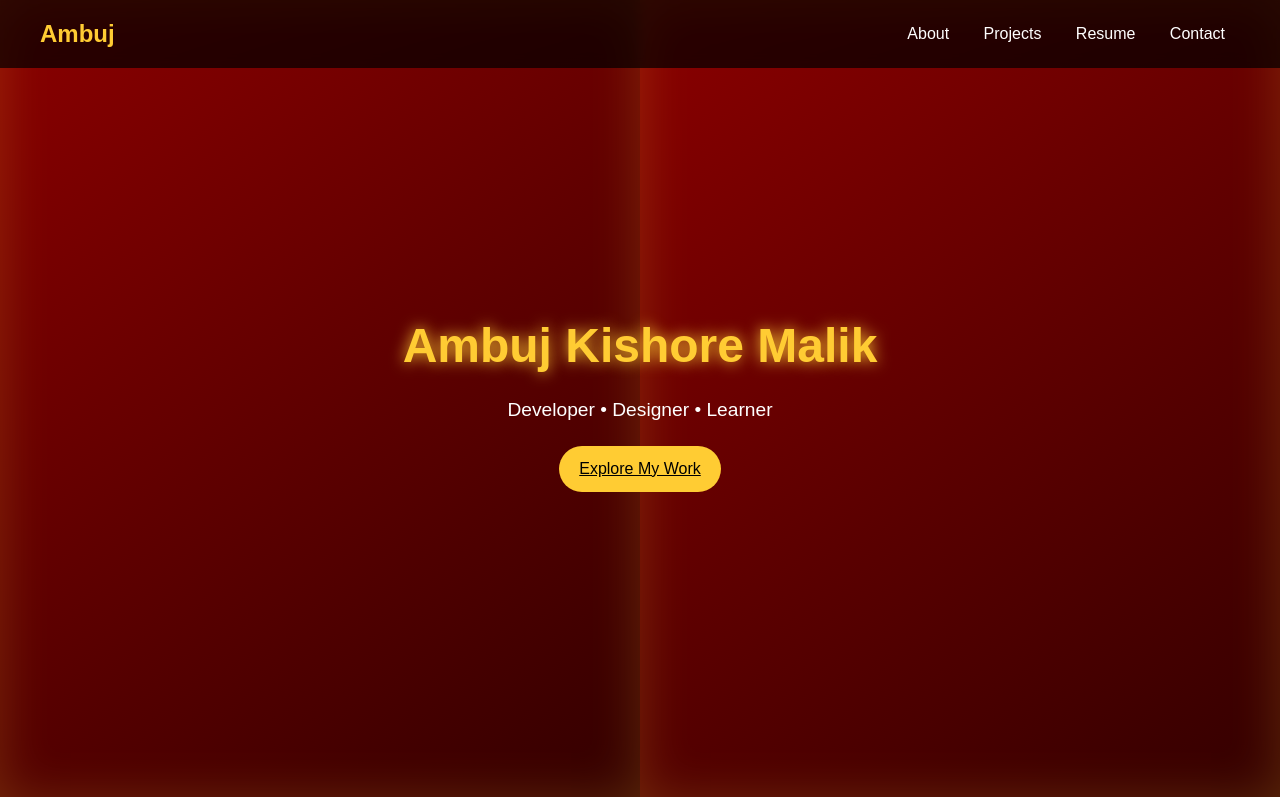
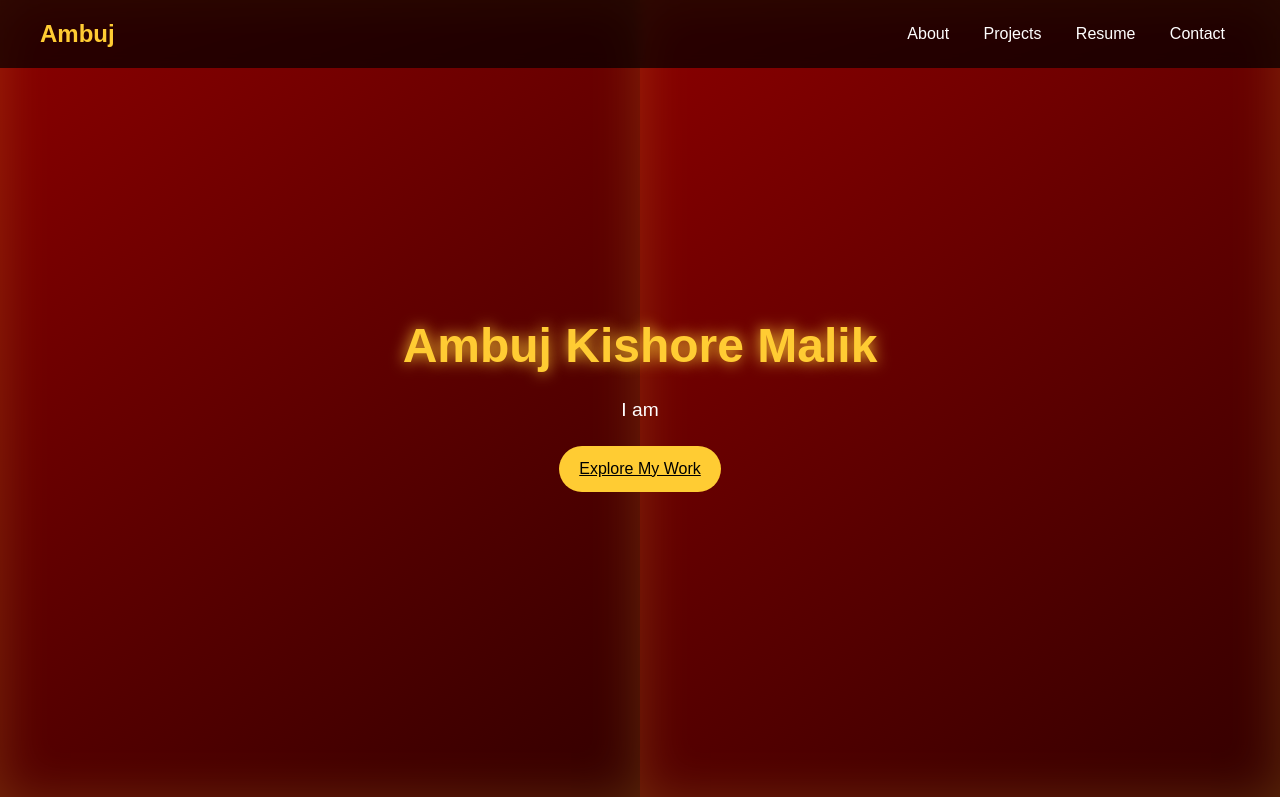
Before and after one commit to ambujmalik/github.io, a plain HTML site: page index.html in a window 1280 px wide. Shown: the top 797 px of the page. Drawn offline with Linux system fonts and the light colour scheme.

Commit message:
Update index.html

```diff
--- a/index.html
+++ b/index.html
@@ -28,7 +28,7 @@
   <!-- Hero Section -->
   <section class="hero">
     <h1>Ambuj Kishore Malik</h1>
-    <p>Developer • Designer • Learner</p>
+    <p>I am <span id="typing"></span></p>
     <a href="#projects" class="btn">Explore My Work</a>
   </section>
 
@@ -130,11 +130,12 @@
     </div>
   </footer>
 
-  <!-- EmailJS -->
+  <!-- EmailJS SDK -->
   <script src="https://cdn.emailjs.com/dist/email.min.js"></script>
   <script>
     (function(){emailjs.init("5cXIcDBTiHuyE-P0p");})();
   </script>
+
   <script src="script.js"></script>
 </body>
 </html>
```
